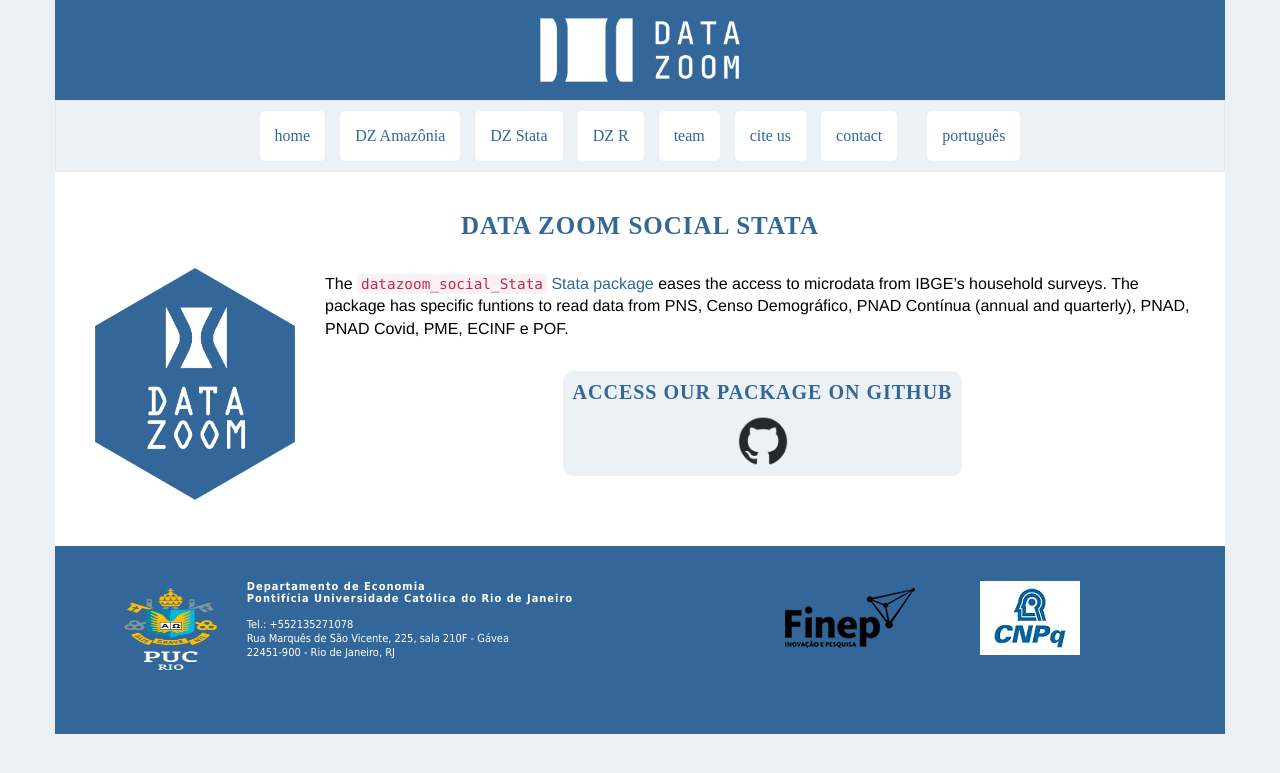
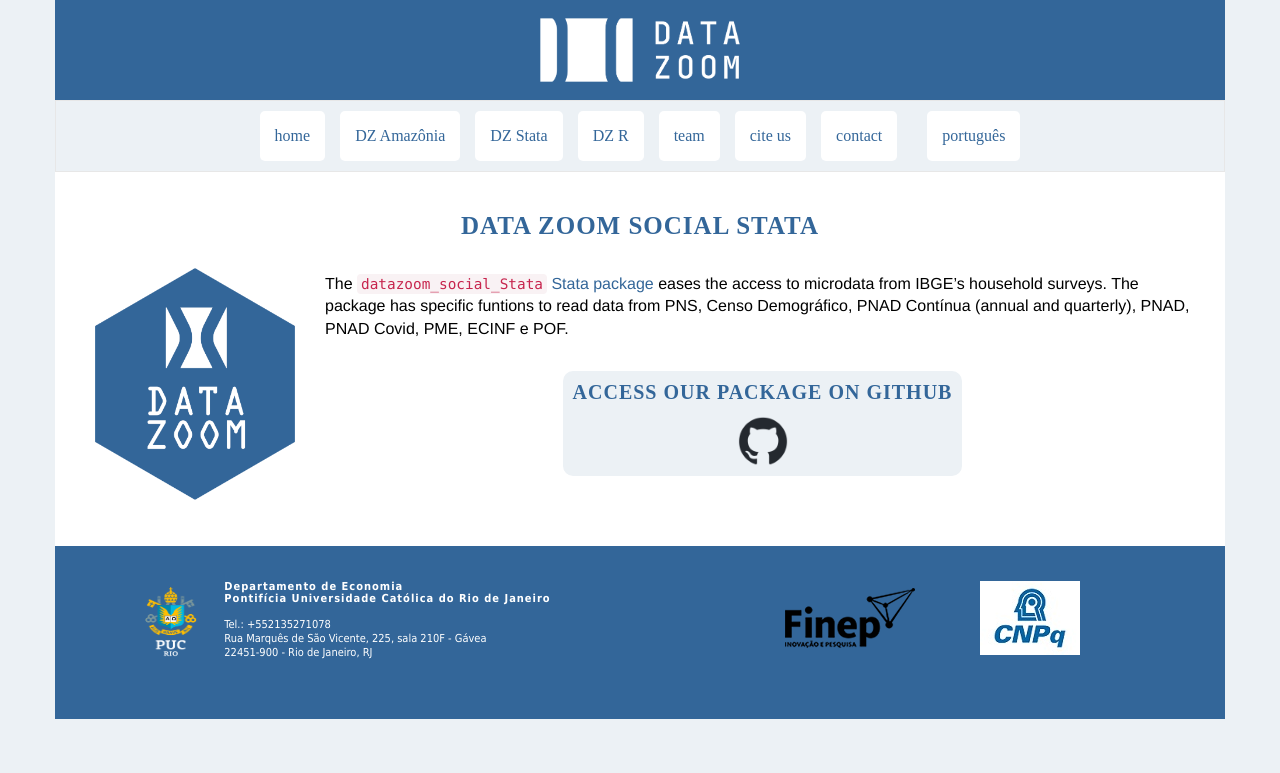
Before and after one commit to datazoompuc/datazoompuc.github.io, a Jekyll site: the page built from en/dz_stata.md, in a window 1280 px wide. Shown: the top 773 px of the page. Built offline with Jekyll 4.4.1, drawn with Linux system fonts in a browser that asks for light colours; nearby versions of some CDN libraries; some web fonts are replaced.

Commit message:
Update footer.html

```diff
--- a/_includes/footer.html
+++ b/_includes/footer.html
@@ -3,7 +3,7 @@
     <div class="footer-left">
       <div class="txt">
         <a href="http://www.puc-rio.br">
-          <img alt="PUC" src="{{ site.baseurl }}/assets/img/Brasao_PUC_2023.png" width="100" height="115">
+          <img alt="PUC" src="{{ site.baseurl }}/assets/img/Brasao_PUC_2023.png" width="55" height="100">
         </a>
         <div class="footer-txt">
           <h4 class="footer-link"><a href="http://www.econ.puc-rio.br">Departamento de Economia</a></h4>
```
